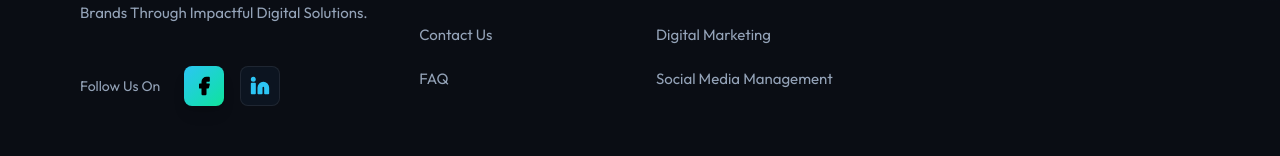
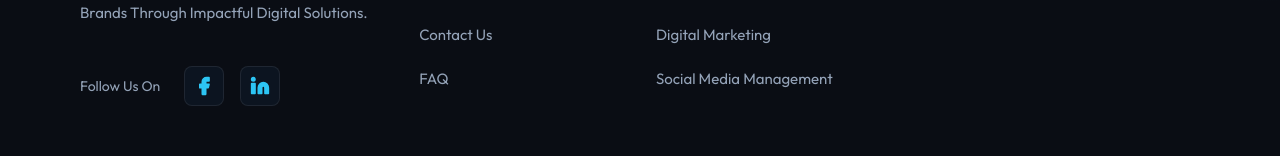
Before and after one commit to Razex4777/square-solutions, a Next.js app: page / in a window 1280 px wide. Shown: the part 7169-7325 px from the top of the page. Built offline with nearby package versions, Linux system fonts and the light colour scheme.

Commit message:
style(footer): unify social media buttons appearance

```diff
--- a/components/pages/landing_page/footer/Footer.tsx
+++ b/components/pages/landing_page/footer/Footer.tsx
@@ -33,7 +33,7 @@ export function Footer() {
                <motion.button
                  whileHover={{ scale: 1.1, y: -2 }}
                  whileTap={{ scale: 0.95 }}
-                 className="w-10 h-10 rounded-lg shadow-lg bg-gradient-to-br from-[#2dc5f4] to-[#12e399] flex items-center justify-center text-black hover:brightness-110 transition-all"
+                 className="w-10 h-10 rounded-lg border border-[var(--color-border)] bg-[var(--color-surface-elevated)] flex items-center justify-center text-[var(--color-accent)] hover:bg-[var(--color-accent)]/5 transition-all"
                >
                   <Facebook className="w-5 h-5 fill-current" />
                </motion.button>
```
